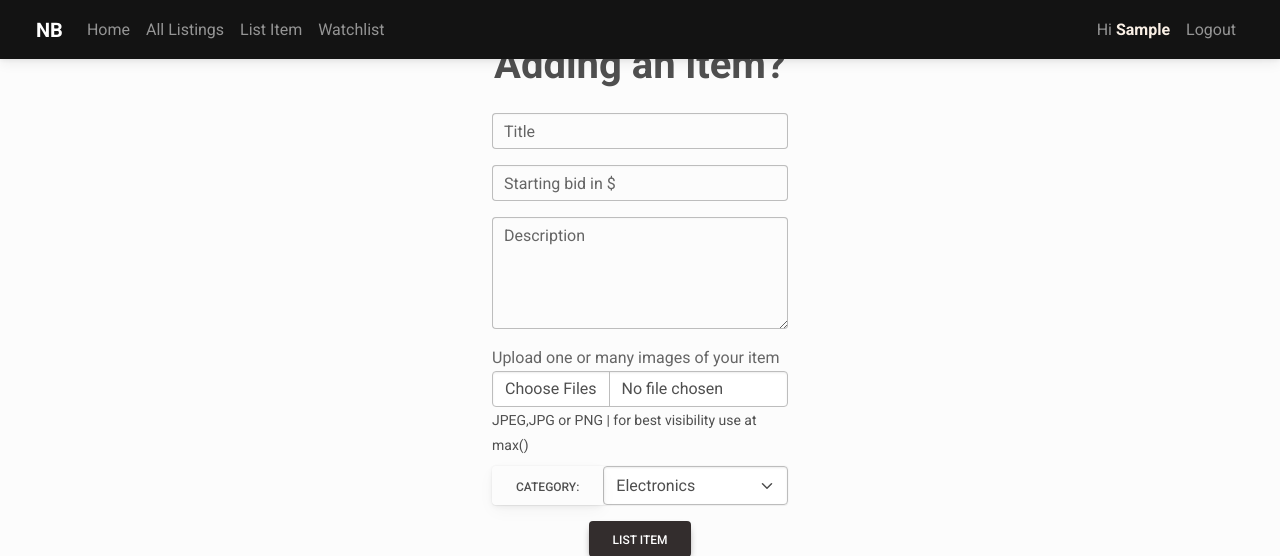
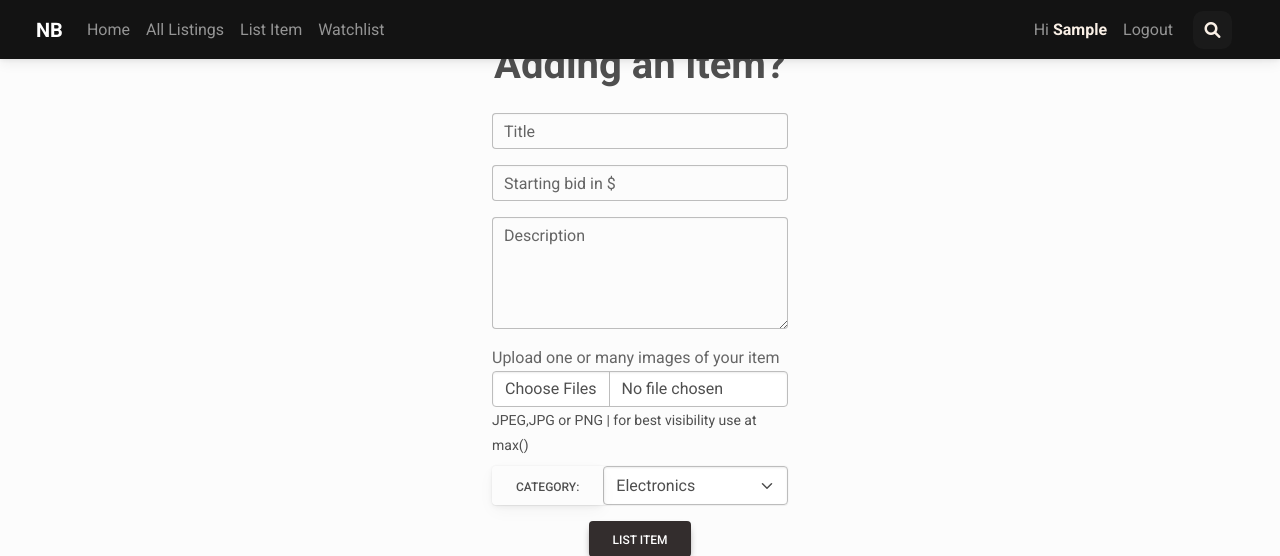
Before and after one commit to MarouBen/NightFall-Bids, a Django app: page /create in a window 1280 px wide. Shown: the top 556 px of the page. Run offline with Django 3.2, Linux system fonts and the light colour scheme; the visitor is signed in with stand-in values (Sample User, id 1); some libraries are stand-ins or nearby versions.

Commit message:
added a collapsing search bar

```diff
--- a/auctions/static/auctions/scripts.js
+++ b/auctions/static/auctions/scripts.js
@@ -1,3 +1,13 @@
+const form = document.getElementById("search_form");
+const input = document.getElementById("search_input");
+
+input.addEventListener('keyup', function(event) {
+if (event.keyCode === 13) {
+    event.preventDefault();
+    form.submit();
+    }
+});
+
 function scrollToTarget() {
-    document.getElementById("scrollTarget").scrollIntoView({ behavior: 'smooth' });
-  }
+  document.getElementById("scrollTarget").scrollIntoView({ behavior: 'smooth' });
+}
--- a/auctions/static/auctions/styles.css
+++ b/auctions/static/auctions/styles.css
@@ -11,6 +11,45 @@ body {
     #intro {
         margin-top: -185px;
     }
+}
+
+
+.searchbar{
+    margin-bottom: auto;
+    margin-top: auto;
+    background-color: #1A1A1A  ;
+    border-radius: 10px;
+    padding: 5px;
+}
+.search_input {
+    color: #FAF0E6;
+    border: 0;
+    outline: 0;
+    background: none;
+    width: 0px;
+    caret-color:transparent;
+    transition: width 0.4s linear;
+}
+.searchbar:hover > .search_input {
+    padding: 0 10px;
+    width: 320px;
+    caret-color: #FAF0E6;
+    transition: width 0.4s linear;
+}
+.searchbar:hover > .search_icon {
+    color: #FAF0E6;
+}
+.search_icon {
+    height: 25px;
+    width: 25px;
+    padding-right: 4px;
+    padding-top: 3px;
+    float: right;
+    display: flex;
+    justify-content: center;
+    align-items: center;
+    border-radius: 50%;
+    color: #FAF0E6;
 }
 
 img.listing-image {
--- a/auctions/templates/auctions/layout.html
+++ b/auctions/templates/auctions/layout.html
@@ -12,15 +12,8 @@
         <link href="https://fonts.googleapis.com/css?family=Roboto:300,400,500,700&display=swap" rel="stylesheet"/>
     </head>
     <body >
-        {% comment %} <div>
-            {% if user.is_authenticated %}
-                Signed in as <strong>{{ user.username }}</strong>.
-            {% else %}
-                Not signed in.
-            {% endif %}
-        </div>
-        <ul class="nav"> {% endcomment %}
-            <nav class="navbar fixed-top navbar-expand-lg navbar-dark" style="background-color:#131313; ">
+        {% comment %} #131313;  {% endcomment %}
+            <nav class="navbar fixed-top navbar-expand-lg navbar-dark" style="background-color:#131313;">
                 <!-- Container wrapper -->
                 <div class="container-fluid ms-4 me-4" >
                     <!-- Toggle button -->
@@ -80,6 +73,16 @@
                                     <a class="nav-link" href="{% url 'register' %}">register</a>
                                 </li>
                             {% endif %}
+                            <li>
+                                <div class="container h-100">
+                                    <form action="{% url 'search' %}" method="get" id="search_form" class="d-flex justify-content-center h-100" action="{% url 'search' %}">
+                                        <div class="searchbar">
+                                            <input type="text" class="search_input" id="search_input" name="S" placeholder="search here..." />
+                                            <label class="search_icon"><i class="fas fa-search"></i></label>
+                                        </div>
+                                    </form>
+                                </div>
+                            </li>
                         </ul>
                     </div>
                     <!-- Right elements -->
```
Also changed, not shown: auctions/templates/auctions/index.html (+0 -14 lines).
